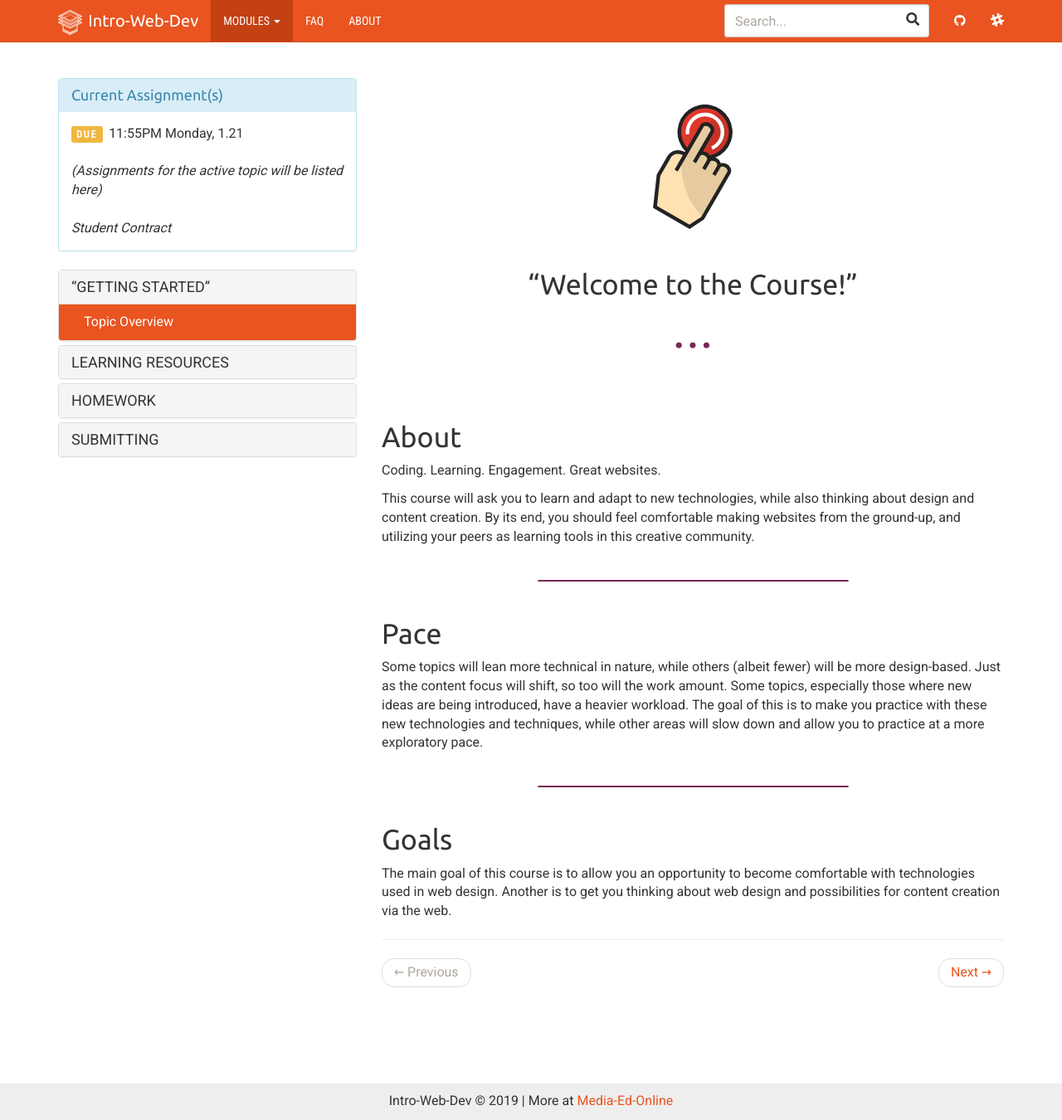
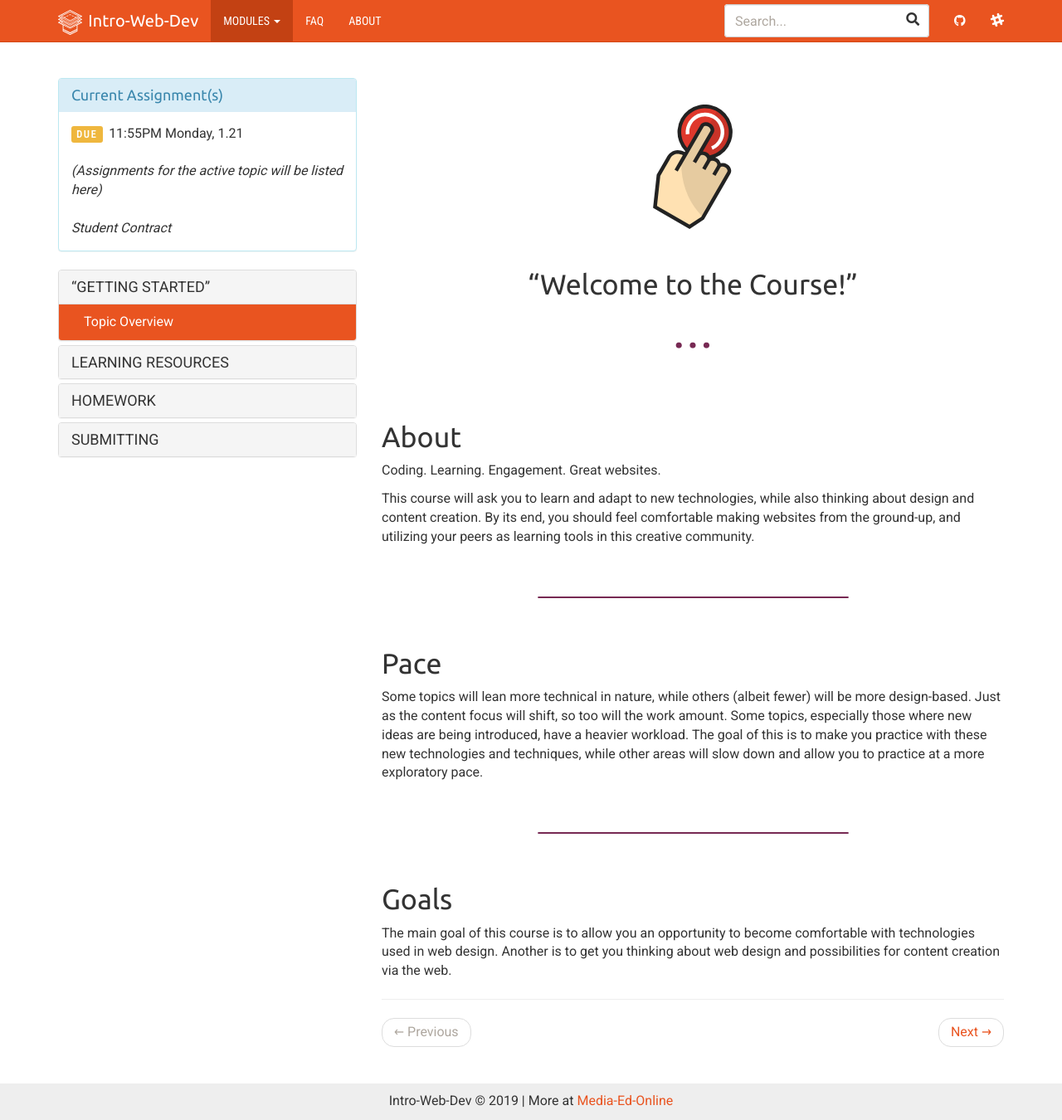
Before and after one commit to Media-Ed-Online/intro-web-dev, a Jekyll site: the page built from _docs/topic-00/00-index/page-01.md, in a window 1280 px wide and 1350 px high. Shown: the whole window at 83% size. Built offline with Jekyll 4.4.1, drawn with Linux system fonts in a browser that asks for light colours; nearby versions of some CDN libraries.

Commit message:
uploaded a2 images

```diff
--- a/_sass/_edits.scss
+++ b/_sass/_edits.scss
@@ -436,7 +436,7 @@ iframe {
   background: $brand-info;
   border: 1px solid $brand-info;
   border-radius: 30px;
-  margin: 4rem auto;
+  margin: 6rem auto;
 }
 .divider-heading {
   width: 50%;
```
Also changed, not shown: _docs/topic-01/img/assingment-02.png (added).
